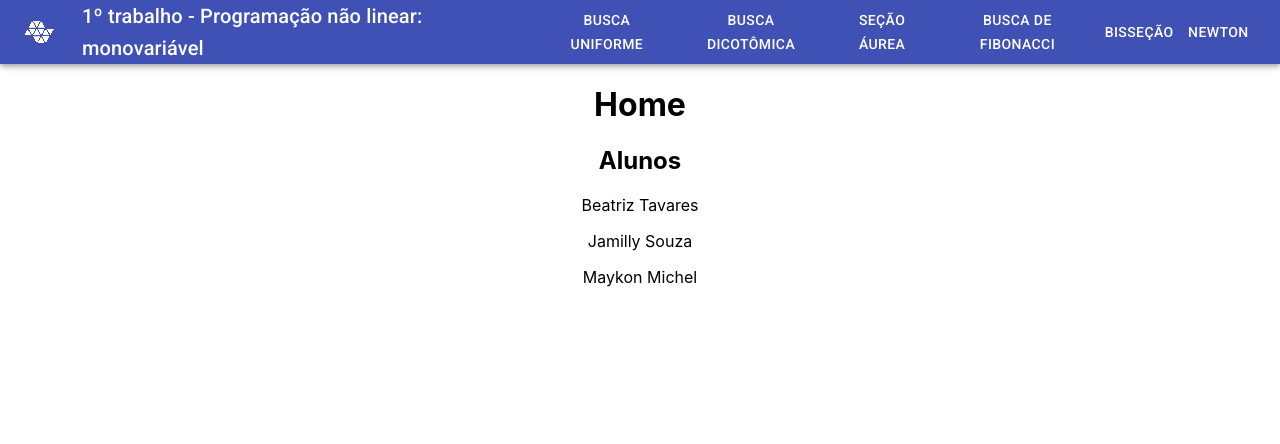
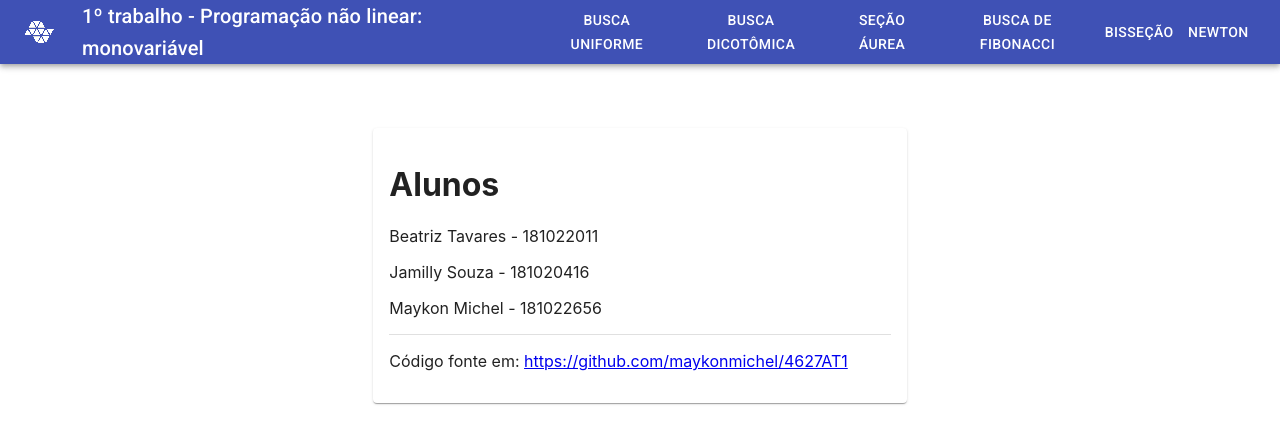
Before and after one commit to maykonmichel/4627AT1, a React (Create React App) app: page / in a window 1280 px wide. Shown: the top 444 px of the page. Built offline with nearby package versions, Linux system fonts and the light colour scheme.

Commit message:
Added R.A.s

```diff
--- a/src/pages/Home/index.js
+++ b/src/pages/Home/index.js
@@ -1,15 +1,25 @@
 import React, { memo } from 'react';
+import { Divider, Grid, Paper } from '@material-ui/core';
+
+import useStyles from '../Newton/useStyles';
 
 export default memo(() => {
+  const classes = useStyles();
+
   return (
-    <>
-    <center>
-      <h1>Home</h1>
-      <h2>Alunos</h2>
-      <p>Beatriz Tavares</p>
-      <p>Jamilly Souza</p>
-      <p>Maykon Michel</p>
-    </center>
-    </>
+    <Grid container justify="center">
+      <Grid item xs={12} lg={5}>
+        <Paper className={[classes.paper, classes.form]}>
+          <h1>Alunos</h1>
+          <p>Beatriz Tavares - 181022011</p>
+          <p>Jamilly Souza - 181020416</p>
+          <p>Maykon Michel - 181022656</p>
+          <Divider />
+          <p>
+            Código fonte em: <a href="https://github.com/maykonmichel/4627AT1">https://github.com/maykonmichel/4627AT1</a>
+          </p>
+        </Paper>
+      </Grid>
+    </Grid>
   );
 });
```
